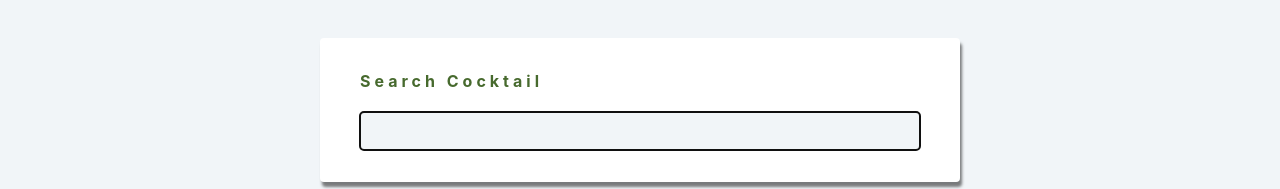
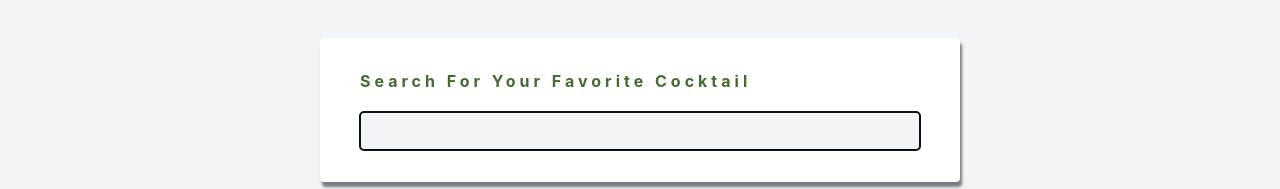
Before and after one commit to duongthuychuong/Cocktail-React, a React (Create React App) app: page / in a window 1280 px wide. Shown: the part 138-327 px from the top of the page. Built offline with nearby package versions, Linux system fonts and the light colour scheme; no server answers.

Commit message:
change name search form

```diff
--- a/src/components/SearchForm.js
+++ b/src/components/SearchForm.js
@@ -18,7 +18,7 @@ const SearchForm = () => {
     <section className="section search">
       <form className="search-form" onSubmit={handleOnSubmit}>
         <div className="form-control">
-          <label htmlFor="name">search cocktail</label>
+          <label htmlFor="name">search for your favorite cocktail</label>
           <input
             type="text"
             id="name"
```
